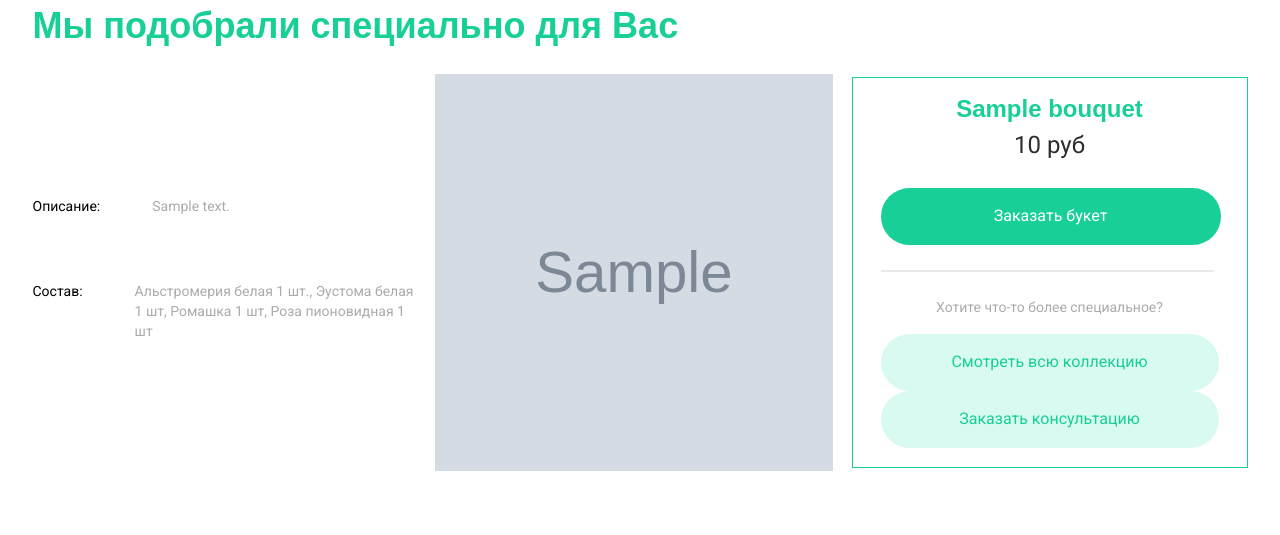
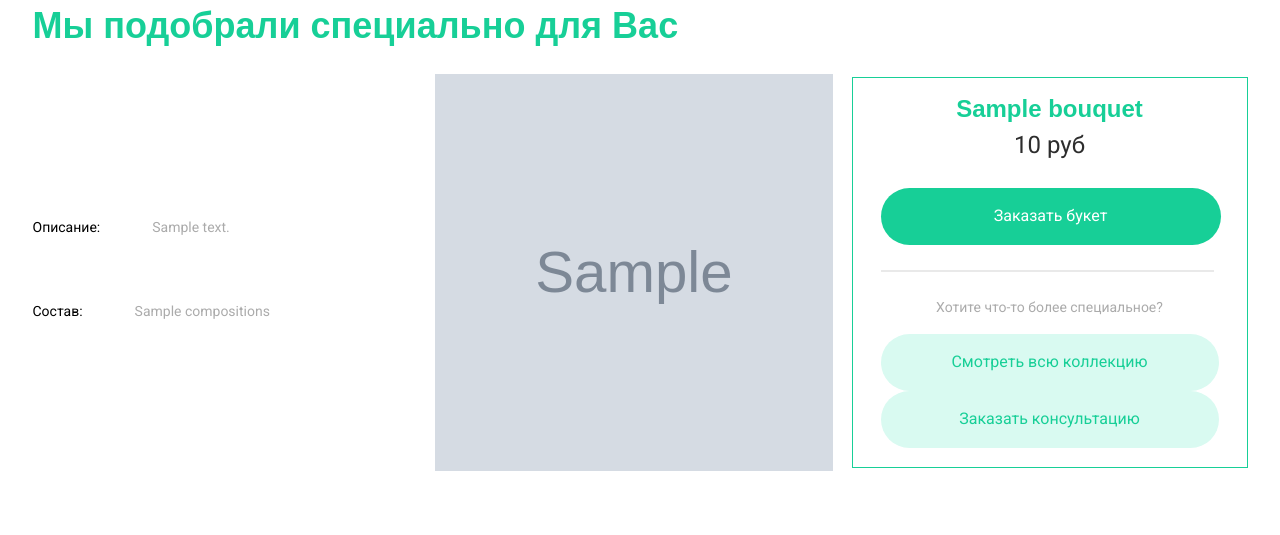
Before and after one commit to M1nZof/FlowerShop, a Django app: template templates/result.html in a window 1280 px wide. Shown: the part 143-678 px from the top of the page. Run offline with Django 3.2, Linux system fonts and the light colour scheme; the template is opened without the code that fills it: most values are stand-ins (such as "Sample title", 1, 10 or a date in 2020); grey boxes marked "Sample" are stand-in pictures; some web fonts are replaced.

Commit message:
Added composition on result.html

```diff
--- a/flower_app/views.py
+++ b/flower_app/views.py
@@ -1,8 +1,6 @@
-from pprint import pprint
-
 from django.shortcuts import render
 
-from flower_app.models import Bouquet, Consultation, Place, Category, Composition
+from flower_app.models import Bouquet, Consultation, Place, Category
 
 
 def index(request):
@@ -81,11 +79,11 @@ def result(request):
 				'id': bouquet.id,
 				'title': bouquet.name,
 				'description': bouquet.description,
+				'compositions': ', '.join(map(str, bouquet.composition.all())),
 				'image': bouquet.image.url,
 				'price': bouquet.price,
 			}
 			for bouquet in bouquets
 		]
 	}
-
 	return render(request, 'result.html', context=context)
--- a/templates/result.html
+++ b/templates/result.html
@@ -13,15 +13,15 @@
                             <div class="card__elems ">
                                 <span class="card__elems_intro">Описание:</span>
                                 <div class="card__items">
-                                    <p class="card__items_text card__items_text__first">{{ bouquet.description  }}</p>
+                                    <p class="card__items_text card__items_text__first">{{ bouquet.description }}</p>
                                 </div>
                             </div>
                             <div class="card__elems ">
                                 <span class="card__elems_intro">Состав:</span>
                                 <div class="card__items">
-                                    <p class="card__items_text card__items_text__first">
-                                        Альстромерия белая 1 шт., Эустома белая 1 шт, Ромашка 1 шт, Роза пионовидная 1 шт
-                                    </p>
+																	<p class="card__items_text card__items_text__first">
+																		{{ bouquet.compositions }}
+																	</p>
 
                                 </div>
                             </div>
```
